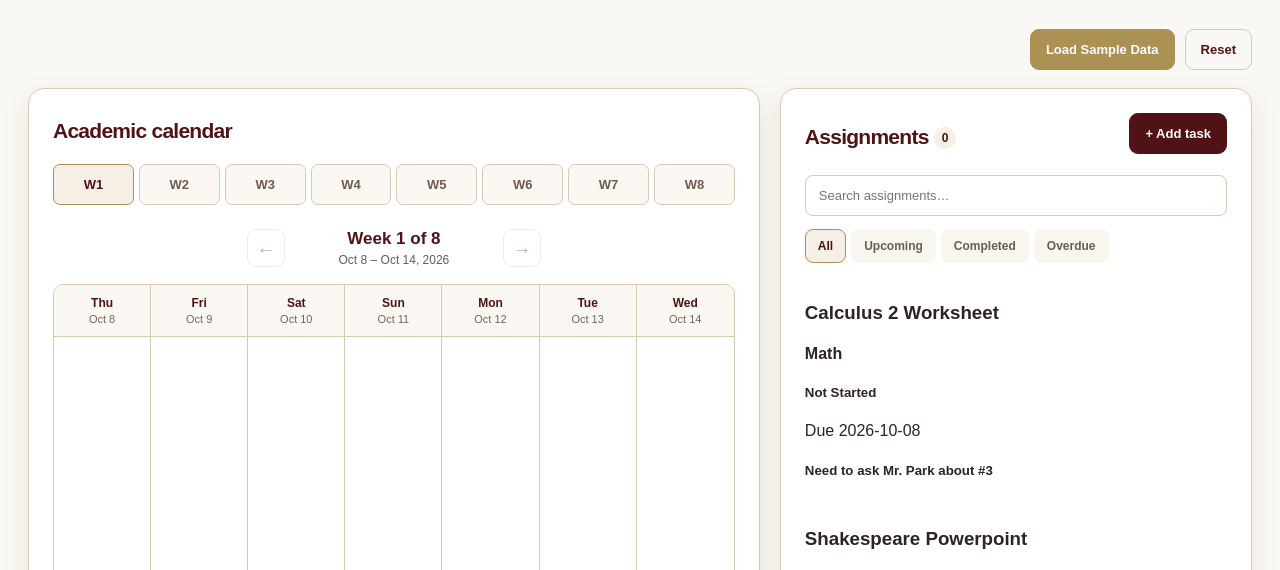
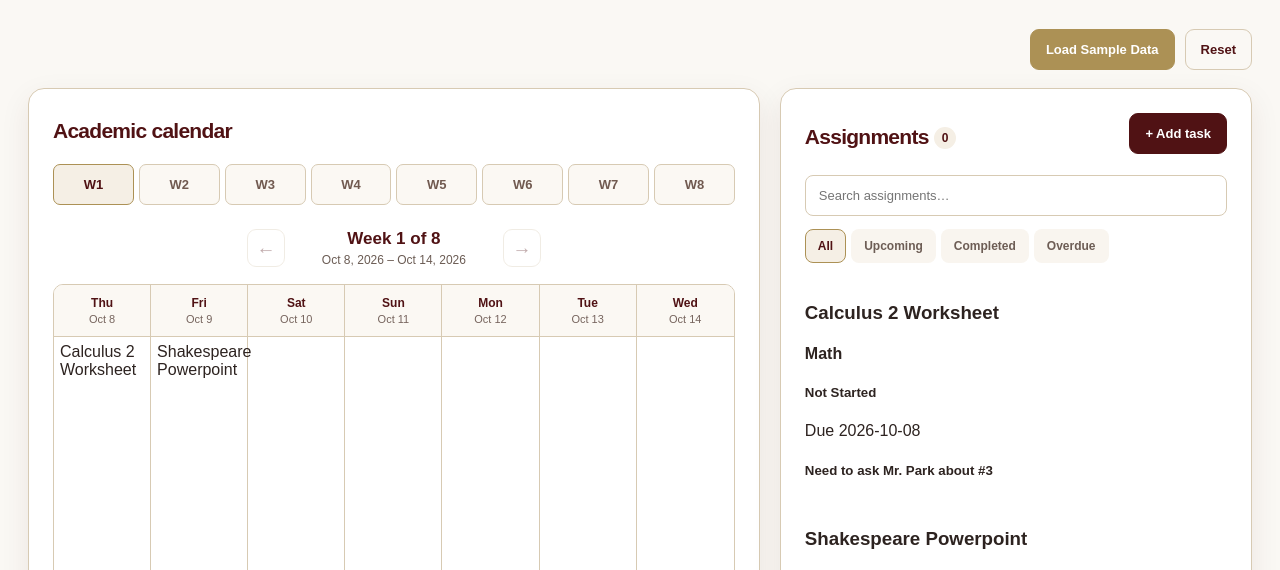
Before and after one commit to ericajcepeda/cs5391-academic-planner, a plain HTML site: page index.html in a window 1280 px wide. Shown: the part 230-800 px from the top of the page. Drawn offline with Linux system fonts and the light colour scheme.

Commit message:
displays tasks on calender and dynamically displays calendar dates on week

```diff
--- a/index.html
+++ b/index.html
@@ -34,13 +34,7 @@
         </nav>
         <div class="calendar-toolbar"><button class="icon-button" type="button" id="prev-week" disabled aria-label="Previous week">←</button><div class="week-title" aria-live="polite"><strong id="week-heading">Week 1 of 8</strong><span id="week-range">Oct 8 – Oct 14, 2026</span></div><button class="icon-button" type="button" id="next-week" disabled aria-label="Next week">→</button></div>
         <div class="calendar-grid" id="calendar-grid" aria-label="Selected week’s calendar">
-          <div class="day"><div class="day-heading"><strong>Thu</strong>Oct 8</div><div class="day-body"></div></div>
-          <div class="day"><div class="day-heading"><strong>Fri</strong>Oct 9</div><div class="day-body"></div></div>
-          <div class="day"><div class="day-heading"><strong>Sat</strong>Oct 10</div><div class="day-body"></div></div>
-          <div class="day"><div class="day-heading"><strong>Sun</strong>Oct 11</div><div class="day-body"></div></div>
-          <div class="day"><div class="day-heading"><strong>Mon</strong>Oct 12</div><div class="day-body"></div></div>
-          <div class="day"><div class="day-heading"><strong>Tue</strong>Oct 13</div><div class="day-body"></div></div>
-          <div class="day"><div class="day-heading"><strong>Wed</strong>Oct 14</div><div class="day-body"></div></div>
+<!-- removed week headings so they can be generated by js. If needed, see github archieve -->
         </div>
         <div class="calendar-footer"><span><span class="legend-dot pending"></span> Pending</span><span><span class="legend-dot completed"></span> Completed</span><span><span class="legend-dot break"></span> Academic break</span></div>
       </section>
--- a/planner_logic.js
+++ b/planner_logic.js
@@ -1,10 +1,20 @@
+//Note: This document contains scripts for task set up and calendar display. In the future, it may be best
+//to figure out a way to seperate these into two files as it quickly has become cumbersome to navigate
+//to help with this, I have included headers followed by forward slashes to help visually seperate the file
+//edit: subheaders will be included as astricks
+
 // access variables
 const prevWeekButton = document.getElementById("prev-week");
 const nextWeekButton = document.getElementById("next-week");
 const calendarGrid = document.getElementById("calendar-grid");
 const taskList = document.getElementById("task-list");
+const weekTabs = document.querySelectorAll(".week-tab");//this targets all buttons with week-tab class
+const weekHeading = document.getElementById("week-heading");
+const weekRange = document.getElementById("week-range");
 
-//Task Class
+
+// TASK SETUP  ///////////////////////////////////////////////////////////////////////
+
 class Task {
     constructor(title, category, status, dueDate, notes) {
         this.title = title;
@@ -12,30 +22,22 @@ class Task {
         this.status = status;
         this.dueDate = dueDate;
         this.notes = notes;}
-
     add(){
-
+// planned addition for sprint 2, for adding tasks
     }
-
     delete(){
-
+// planned addition for sprint 2, for removing tasks
     }
-
     edit(){
-
+// planned addition for future sprint, for editting tasks
     }
-
-
 }
 
-// week setup:
-let currentWeek = 0;
+// Sample data setup ****************************************************
 
-// sample data
- // in future sprints I would like to change the dates
- // using logic that sets these to the current week so the user
- // can always see it (no matter when they start using the webapp)
- // need to set up how to remove
+ // in future sprints I would like to change the dates using logic that sets the dates to values
+ // within the current week so the user can always see the sample data no matter when they start using the webapp
+ // need to set up how to remove, and to pair this to the button
 
  const sampletask1 = new Task(
     "Calculus 2 Worksheet",
@@ -52,13 +54,12 @@ const sampletask2 = new Task(
 
 //(these are used in the task list)
 
-
 //task list:
 let tasks = [
     sampletask1, sampletask2
 ]
 
-//display task list
+//Display task list ******************************************************
 
 function displayTasks() {
     taskList.innerHTML = "";
@@ -67,7 +68,7 @@ function displayTasks() {
         const taskElement = document.createElement("div");
         taskElement.classList.add("task");
 
-        const title = document.createElement("h3");
+        const title = document.createElement("h3"); //these labels can be updated to match UI in future sprint
         title.textContent = task.title;
 
         const category = document.createElement("h4");
@@ -92,21 +93,152 @@ function displayTasks() {
     }
 }
 
+// WEEK SETUP ///////////////////////////////////////////////////////////////////
 
-//navigation
+let currentWeek = 0; //starts at 0
 
-function seeNextWeek() {
+//currently, the weeks are static as a proof of concept for the first sprint, to get things set up.
+// in later iterations, these dates will be pulled
+
+const weeks = [
+    {
+        week: 1,
+        start: "2026-10-08",
+        end: "2026-10-14"
+    },
+    {
+        week: 2,
+        start: "2026-10-15",
+        end: "2026-10-21"
+    },
+    {
+        week: 3,
+        start: "2026-10-22",
+        end: "2026-10-28"
+    },
+    {
+        week: 4,
+        start: "2026-10-29",
+        end: "2026-11-04"
+    },
+    {
+        week: 5,
+        start: "2026-11-05",
+        end: "2026-11-11"
+    },
+    {
+        week: 6,
+        start: "2026-11-12",
+        end: "2026-11-18"
+    },
+    {
+        week: 7,
+        start: "2026-11-19",
+        end: "2026-11-25"
+    },
+    {
+        week: 8,
+        start: "2026-11-26",
+        end: "2026-12-02"
+    }
+];
+
+// DISPLAY  /////////////////////////////////////////////////////////////////////////
+
+//format date for display
+function formatDate(dateString) {
+    const date = new Date(dateString + "T00:00:00");
+    return date.toLocaleDateString("en-US", {
+        month: "short",
+        day: "numeric",
+        year: "numeric"
+    });
+}
+
+function displayWeekHeading(weekNo) { //this function refers to the header part of the calender
+    const week = weeks[weekNo];
+    weekHeading.textContent = `Week ${week.week} of 8`;
+    weekRange.textContent =`${formatDate(week.start)} – ${formatDate(week.end)}`;
+    currentWeek = weekNo;
+    displayCalendar(week);
+}
+
+
+// Week navigation *************************************************
+
+weekTabs.forEach(function(wTab) {
+    wTab.addEventListener("click", function() {
+        const weekNo = Number(wTab.dataset.week);
+        displayWeekHeading(weekNo);
+    });
+});
+
+function seeNextWeek() { //tied to arrow button
+    //plan for future sprint :
     // figure out which week the user is on
-
     // change the week
     // rerender the calendar
 }
 
-function seePreviousWeek() {
+function seePreviousWeek() {//tied to arrow button
+    //plan for future sprint:
     // figure out which week the user is on
     // change the week
     // rerender calendar
 }
 
+// Display calendar by week *************************************************************
+
+function displayCalendar(week){
+    calendarGrid.innerHTML = "";
+    const startDate = new Date(week.start + "T00:00:00");
+    //loop through weeks
+    for (let i = 0; i < 7; i++) {
+        const currentDate = new Date(startDate);
+        currentDate.setDate(startDate.getDate() + i); //set date
+        const dateString = currentDate.toISOString().split("T")[0]; //makes string from date
+
+        const day = document.createElement("div"); //make day element
+        day.classList.add("day");
+
+        const dayHeading = document.createElement("div");//headers for days labeled
+        dayHeading.classList.add("day-heading");
+
+        const weekdayName = document.createElement("strong");//labels day of week (like Monday, Tuesday, ect)
+        weekdayName.textContent =
+            currentDate.toLocaleDateString("en-US", {
+                weekday: "short"});
+
+        const dateText = document.createTextNode( //date without year for labeling
+            currentDate.toLocaleDateString("en-US", {
+                month: "short",
+                day: "numeric"})
+        );
+
+        //day / date displayed
+        dayHeading.appendChild(weekdayName); // day of week
+        dayHeading.appendChild(dateText);  //   date (ex. October 5)
+
+        //task display (within day)
+        const body = document.createElement("div");
+        body.classList.add("day-body");
+
+        const tasksDueOnDay = tasks.filter(function(task) {
+            return task.dueDate === dateString;
+        });
+        tasksDueOnDay.forEach(function(task) {
+            const taskElement = document.createElement("div");
+            taskElement.classList.add("calendar-task");
+            taskElement.textContent = task.title;
+            body.appendChild(taskElement);
+        });
+
+        day.appendChild(dayHeading);
+        day.appendChild(body);
+        calendarGrid.appendChild(day);
+    }
+}
+
 
 displayTasks();
+displayWeekHeading(0);
```
Also changed, not shown: 1 other file.
